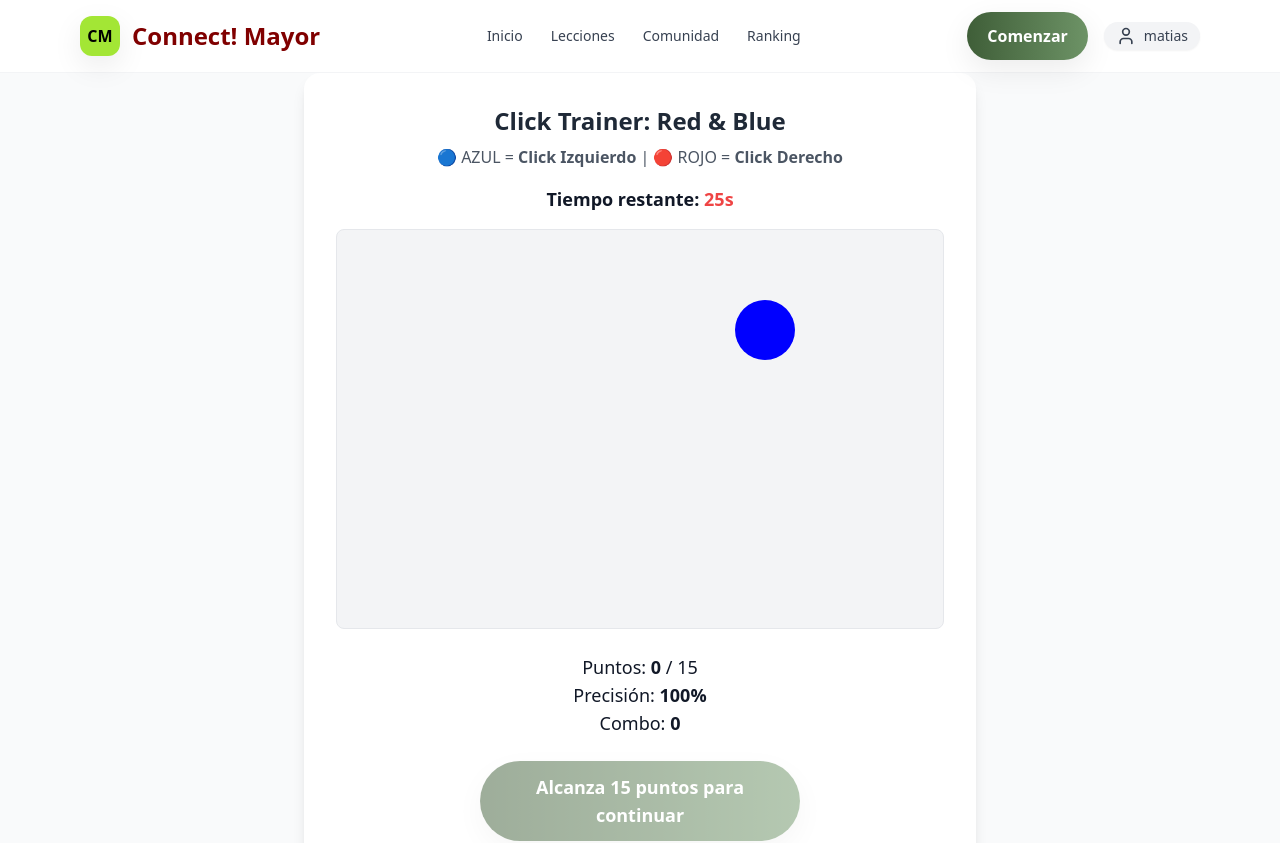
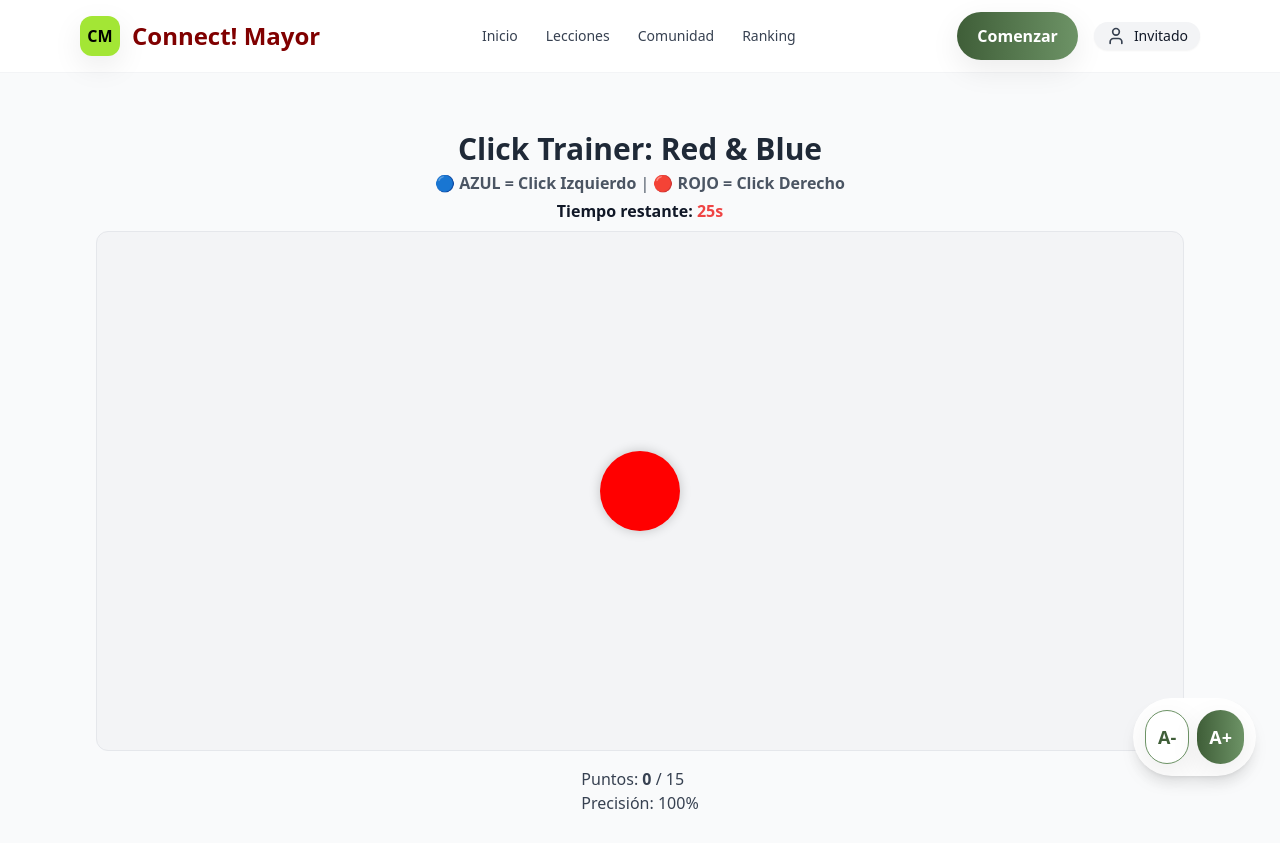
Before and after one commit to Shadol33-123/vite-react-tata, a React (Vite) app: page /leccion/nivel-basico/click-trainer in a window 1280 px wide. Shown: the top 843 px of the page. Built offline with nearby package versions, Linux system fonts and the light colour scheme.

Commit message:
Actualización del proyecto Connect! Mayor (26-10-2025)

```diff
--- a/src/App.jsx
+++ b/src/App.jsx
@@ -11,6 +11,8 @@ import ClickTrainer from "./game/ClickTrainer";
 import CaptchaTrainer from "./game/CaptchaTrainer";
 import IconFinder from "./game/IconFinder";
 import EmailTrainer from "./game/EmailTrainer";
+import FontSizeControl from "./components/FontSizeControl";
+
 
 export default function App() {
   return (
@@ -31,6 +33,7 @@ export default function App() {
           <Route path="*" element={<Home />} />
         </Routes>
       </main>
+      <FontSizeControl />
       <Footer />
     </div>
   );
--- /dev/null
+++ b/src/components/FontSizeControl.jsx
@@ -0,0 +1,26 @@
+import { useState, useEffect } from "react";
+
+export default function FontSizeControl() {
+  const [fontSize, setFontSize] = useState(100);
+
+  useEffect(() => {
+    document.documentElement.style.fontSize = `${fontSize}%`;
+  }, [fontSize]);
+
+  return (
+    <div className="fixed bottom-6 right-6 bg-white shadow-lg rounded-full p-3 flex gap-2 z-50">
+      <button
+        onClick={() => setFontSize((f) => Math.max(80, f - 10))}
+        className="btn btn-ghost text-lg px-3"
+      >
+        A-
+      </button>
+      <button
+        onClick={() => setFontSize((f) => Math.min(150, f + 10))}
+        className="btn btn-primary text-lg px-3"
+      >
+        A+
+      </button>
+    </div>
+  );
+}
--- a/src/components/Navbar.jsx
+++ b/src/components/Navbar.jsx
@@ -1,5 +1,5 @@
 import { NavLink, Link } from 'react-router-dom';
-import { User } from 'lucide-react'; // Icono minimalista
+import UserMenu from "./UserMenu";
 
 export default function Navbar() {
   const items = [
@@ -41,10 +41,7 @@ export default function Navbar() {
           </Link>
 
           {/* Perfil */}
-          <div className="flex items-center gap-2 bg-gray-100 px-3 py-1 rounded-full shadow-sm cursor-pointer hover:bg-gray-200 transition">
-            <User size={20} className="text-gray-700" />
-            <span className="text-gray-700 font-medium text-sm">matias</span>
-          </div>
+          <UserMenu />
         </div>
       </div>
     </nav>
--- /dev/null
+++ b/src/components/UserMenu.jsx
@@ -0,0 +1,82 @@
+import { useState } from "react";
+import { Moon, Sun, LogOut, User, Settings } from "lucide-react";
+
+export default function UserMenu() {
+  const [open, setOpen] = useState(false);
+  const [darkMode, setDarkMode] = useState(false);
+  const user = localStorage.getItem("userName");
+
+  const toggleMenu = () => setOpen(!open);
+  const toggleDarkMode = () => {
+    setDarkMode(!darkMode);
+    document.documentElement.classList.toggle("dark");
+  };
+
+  const handleLogout = () => {
+    localStorage.removeItem("userName");
+    window.location.href = "/";
+  };
+
+  return (
+    <div className="relative">
+      {/* Botón Avatar */}
+      <button
+        onClick={toggleMenu}
+        className="flex items-center gap-2 bg-gray-100 px-3 py-1 rounded-full shadow-sm hover:bg-gray-200 transition"
+      >
+        <User size={20} className="text-gray-700" />
+        <span className="font-medium text-sm">{user || "Invitado"}</span>
+      </button>
+
+      {/* Panel desplegable */}
+      {open && (
+        <div className="absolute right-0 mt-3 w-64 bg-white shadow-2xl rounded-2xl p-4 z-50 border">
+          {/* Encabezado */}
+          <div className="flex items-center gap-3 mb-4">
+            <div className="w-10 h-10 rounded-full bg-lime-400 text-black font-extrabold grid place-items-center">
+              {user ? user[0].toUpperCase() : "?"}
+            </div>
+            <div>
+              <p className="font-semibold">{user || "Invitado"}</p>
+              <p className="text-xs text-gray-500">Cuenta Connect! Mayor</p>
+            </div>
+          </div>
+
+          {/* Opciones */}
+          <ul className="space-y-2 text-sm text-gray-700">
+            <li className="flex justify-between items-center cursor-pointer hover:bg-gray-100 px-2 py-2 rounded-lg transition">
+              <div className="flex items-center gap-2">
+                <Settings size={16} />
+                <span>Configuración</span>
+              </div>
+            </li>
+
+            <li
+              onClick={toggleDarkMode}
+              className="flex justify-between items-center cursor-pointer hover:bg-gray-100 px-2 py-2 rounded-lg transition"
+            >
+              <div className="flex items-center gap-2">
+                {darkMode ? <Moon size={16} /> : <Sun size={16} />}
+                <span>Modo oscuro</span>
+              </div>
+              <label className="relative inline-flex items-center cursor-pointer">
+                <input type="checkbox" checked={darkMode} readOnly className="sr-only" />
+                <div className="w-9 h-5 bg-gray-300 rounded-full peer-checked:bg-green-500 after:content-[''] after:absolute after:top-[2px] after:left-[2px] after:bg-white after:border-gray-300 after:border after:rounded-full after:h-4 after:w-4 after:transition-all peer-checked:after:translate-x-4"></div>
+              </label>
+            </li>
+
+            {user && (
+              <li
+                onClick={handleLogout}
+                className="flex items-center gap-2 cursor-pointer text-red-600 hover:bg-red-50 px-2 py-2 rounded-lg transition"
+              >
+                <LogOut size={16} />
+                <span>Cerrar sesión</span>
+              </li>
+            )}
+          </ul>
+        </div>
+      )}
+    </div>
+  );
+}
--- a/src/game/ClickTrainer.jsx
+++ b/src/game/ClickTrainer.jsx
@@ -1,140 +1,155 @@
-import { useState, useEffect, useRef, useCallback } from "react";
+import { useState, useEffect, useRef } from "react";
 import { useNavigate } from "react-router-dom";
 
 export default function ClickTrainer() {
   const [score, setScore] = useState(0);
-  const [combo, setCombo] = useState(0);
-  const [accuracy, setAccuracy] = useState(100);
-  const [totalClicks, setTotalClicks] = useState(0);
-  const [targetColor, setTargetColor] = useState(null);
-  const [position, setPosition] = useState({ top: "50%", left: "50%" });
-  const [feedback, setFeedback] = useState("");
-  const [gameOver, setGameOver] = useState(false);
-  const [timeLeft, setTimeLeft] = useState(30);
+  const [precision, setPrecision] = useState(100);
+  const [time, setTime] = useState(30);
+  const [color, setColor] = useState("red");
+  const [pos, setPos] = useState({ x: 50, y: 50 });
+  const [clicks, setClicks] = useState(0);
+  const [hits, setHits] = useState(0);
+  const [message, setMessage] = useState("");
+  const [messageColor, setMessageColor] = useState("");
+  const [running, setRunning] = useState(true);
+  const [finished, setFinished] = useState(false);
+  const navigate = useNavigate();
+  const areaRef = useRef(null);
 
-  const timerRef = useRef(null);
-  const navigate = useNavigate();
+  useEffect(() => {
+    const interval = setInterval(() => {
+      if (running && time > 0) {
+        setTime((t) => t - 1);
+      } else if (time <= 0 && running) {
+        setRunning(false);
+        setFinished(true);
+      }
+    }, 1000);
+    return () => clearInterval(interval);
+  }, [running, time]);
 
-  // Generar nuevo objetivo
-  const generateTarget = useCallback(() => {
-    const colors = ["red", "blue"];
-    const randomColor = colors[Math.floor(Math.random() * colors.length)];
-    setTargetColor(randomColor);
-    setPosition({
-      top: `${Math.random() * 70 + 10}%`,
-      left: `${Math.random() * 70 + 10}%`,
+  const randomPos = () => ({
+    x: Math.random() * 80 + 10, // margen seguro
+    y: Math.random() * 70 + 15,
   });
-  }, []);
 
-  // Iniciar juego
-  const startGame = useCallback(() => {
-    setScore(0);
-    setCombo(0);
-    setAccuracy(100);
-    setTotalClicks(0);
-    setGameOver(false);
-    setTimeLeft(30);
-    generateTarget();
-    startTimer();
-  }, [generateTarget]);
+  const randomColor = () => (Math.random() > 0.5 ? "red" : "blue");
 
-  // Control del temporizador
-  const startTimer = () => {
-    if (timerRef.current) clearInterval(timerRef.current);
-    timerRef.current = setInterval(() => {
-      setTimeLeft((prev) => {
-        if (prev <= 1) {
-          clearInterval(timerRef.current);
-          setGameOver(true);
-          return 0;
+  const handleClick = (e) => {
+    if (!running) return;
+    setClicks((c) => c + 1);
+
+    const isLeft = e.button === 0;
+    const isRight = e.button === 2;
+    const correct =
+      (color === "blue" && isLeft) || (color === "red" && isRight);
+
+    if (correct) {
+      setScore((s) => s + 1);
+      setHits((h) => h + 1);
+      setMessage("✅ ¡Bien hecho!");
+      setMessageColor("text-green-600");
+      setColor(randomColor());
+      setPos(randomPos());
+    } else {
+      setMessage("❌ Error, intenta de nuevo");
+      setMessageColor("text-red-600");
     }
-        return prev - 1;
-      });
-    }, 1000);
+
+    setPrecision(((hits / (clicks + 1)) * 100).toFixed(0));
   };
 
-  // Ejecutar al cargar
-  useEffect(() => {
-    startGame();
-    return () => clearInterval(timerRef.current);
-  }, [startGame]);
+  const handleContextMenu = (e) => e.preventDefault();
 
-  // Manejo de clics
-  const handleClick = (e) => {
-    e.preventDefault();
-    if (gameOver) return;
-
-    setTotalClicks((prev) => prev + 1);
-    const correct =
-      (e.type === "click" && targetColor === "blue") ||
-      (e.type === "contextmenu" && targetColor === "red");
-
-    if (correct) {
-      setScore((prev) => prev + 1);
-      setCombo((prev) => prev + 1);
-      setFeedback("Perfect!");
-      setTimeout(() => setFeedback(""), 500);
-      generateTarget();
-    } else {
-      setCombo(0);
-      setFeedback("Intenta de nuevo");
-      setTimeout(() => setFeedback(""), 700);
-    }
-
-    setAccuracy((((correct ? score + 1 : score) / (totalClicks + 1)) * 100).toFixed(1));
+  const restart = () => {
+    setScore(0);
+    setPrecision(100);
+    setTime(30);
+    setClicks(0);
+    setHits(0);
+    setRunning(true);
+    setFinished(false);
+    setMessage("");
+    setColor(randomColor());
+    setPos({ x: 50, y: 50 });
   };
 
   return (
-    <div className="flex flex-col items-center justify-center min-h-screen bg-gray-50 px-4">
-      <div className="bg-white shadow-lg rounded-2xl p-8 w-full max-w-2xl text-center">
-        <h1 className="text-2xl font-bold text-gray-800 mb-2">
+    <div
+      className="flex flex-col items-center justify-center h-screen w-screen bg-gray-50 overflow-hidden"
+      onContextMenu={handleContextMenu}
+    >
+      {/* Header */}
+      <div className="text-center mb-2">
+        <h1 className="text-3xl font-bold text-gray-800">
           Click Trainer: Red & Blue
         </h1>
-        <p className="text-gray-600 mb-4">
-          🔵 AZUL = <b>Click Izquierdo</b> | 🔴 ROJO = <b>Click Derecho</b>
+        <p className="text-gray-600 mt-1">
+          🔵 <b>AZUL = Click Izquierdo</b> | 🔴 <b>ROJO = Click Derecho</b>
         </p>
-        <p className="text-lg font-semibold mb-4">
+        <p className="font-semibold mt-1">
           Tiempo restante:{" "}
-          <span className="text-red-500 font-bold">{timeLeft}s</span>
+          <span className="text-red-500 font-bold">{time}s</span>
         </p>
+      </div>
 
-        {!gameOver ? (
-          <div className="relative w-full h-[400px] border rounded-lg bg-gray-100 flex items-center justify-center">
+      {/* Área de juego fullscreen */}
       <div
-              onClick={handleClick}
-              onContextMenu={handleClick}
+        ref={areaRef}
+        className="relative bg-gray-100 rounded-xl border border-gray-200"
+        style={{
+          width: "85%",
+          height: "65vh",
+          maxWidth: "1200px",
+        }}
+        onMouseDown={handleClick}
+      >
+        {running && (
+          <div
             style={{
               position: "absolute",
-                top: position.top,
-                left: position.left,
-                width: "60px",
-                height: "60px",
-                backgroundColor: targetColor,
+              top: `${pos.y}%`,
+              left: `${pos.x}%`,
+              transform: "translate(-50%, -50%)",
+              width: "80px",
+              height: "80px",
               borderRadius: "50%",
+              backgroundColor: color,
               cursor: "pointer",
+              boxShadow: "0 0 12px rgba(0,0,0,0.2)",
+              transition: "all 0.2s ease",
             }}
-            />
-            {feedback && (
-              <p className="absolute bottom-4 left-1/2 transform -translate-x-1/2 text-lg font-bold text-green-600">
-                {feedback}
-              </p>
+          ></div>
         )}
       </div>
-        ) : (
-          <p className="mt-6 text-lg text-gray-600">
-            🎮 Juego terminado. Tu puntaje:{" "}
-            <span className="text-blue-600 font-bold">{score}</span>
+
+      {/* Mensajes dinámicos */}
+      {message && (
+        <p className={`mt-3 text-lg font-semibold ${messageColor}`}>
+          {message}
         </p>
       )}
 
-        <div className="mt-6 text-lg">
-          <p>Puntos: <span className="font-bold">{score}</span> / 15</p>
-          <p>Precisión: <span className="font-bold">{accuracy}%</span></p>
-          <p>Combo: <span className="font-bold">{combo}</span></p>
+      {/* Puntajes */}
+      <div className="mt-4 text-gray-700 font-medium">
+        <p>
+          Puntos: <b>{score}</b> / 15
+        </p>
+        <p>Precisión: {precision}%</p>
       </div>
 
-        {/* Botón para pasar al CAPTCHA */}
-        <div className="mt-6">
+      {/* Final del juego */}
+      {finished && (
+        <div className="mt-6 flex flex-col items-center gap-3">
+          <p className="text-green-600 font-semibold">
+            ¡Tiempo terminado! 🎉
+          </p>
+          <button
+            onClick={restart}
+            className="btn btn-primary text-lg w-full max-w-xs"
+          >
+            Reiniciar
+          </button>
           <button
             onClick={() => navigate("/leccion/nivel-basico/captcha")}
             disabled={score < 15}
@@ -142,10 +157,12 @@ export default function ClickTrainer() {
               score < 15 ? "opacity-50 cursor-not-allowed" : ""
             }`}
           >
-            {score < 15 ? "Alcanza 15 puntos para continuar" : "Siguiente"}
+            {score < 15
+              ? "Alcanza 15 puntos para continuar"
+              : "Siguiente"}
           </button>
         </div>
-      </div>
+      )}
     </div>
   );
 }
--- a/src/pages/Community.jsx
+++ b/src/pages/Community.jsx
@@ -1,16 +1,26 @@
-import { useState } from "react";
+import { useState, useEffect } from "react";
 
 export default function Community() {
+  // 🔹 Publicaciones iniciales
   const [posts, setPosts] = useState([
     { id: 1, author: "Marta", text: "¡Pude hacer mi primera videollamada con mi nieta!", likes: 12 },
     { id: 2, author: "Pedro", text: "Al fin aprendí a mandar audios sin equivocarme 😅", likes: 7 },
     { id: 3, author: "Rosa", text: "Me encantó la clase de seguridad, ahora me siento más tranquila.", likes: 15 },
   ]);
 
-  const [messages, setMessages] = useState([]);
+  // 🔹 Chat de apoyo (mensaje predeterminado)
+  const [messages, setMessages] = useState([
+    {
+      id: 0,
+      sender: "Moderador",
+      text: "👋 ¡Bienvenido/a al chat de apoyo! ¿En qué podemos ayudarte hoy?",
+      time: new Date().toLocaleTimeString(),
+    },
+  ]);
   const [input, setInput] = useState("");
   const [helpers] = useState(["Ana López", "Carlos Pérez", "María González"]);
 
+  // 🔹 Likes en publicaciones
   const handleLike = (id) => {
     setPosts((prev) =>
       prev.map((post) =>
@@ -19,14 +29,39 @@ export default function Community() {
     );
   };
 
+  // 🔹 Enviar mensaje al chat
   const handleSendMessage = (e) => {
     e.preventDefault();
     if (input.trim() === "") return;
 
-    const newMessage = { id: Date.now(), text: input, sender: "Tú" };
-    setMessages([...messages, newMessage]);
+    const userMessage = {
+      id: Date.now(),
+      text: input,
+      sender: "Tú",
+      time: new Date().toLocaleTimeString(),
+    };
+
+    setMessages((prev) => [...prev, userMessage]);
     setInput("");
+
+    // Respuesta automática del moderador
+    setTimeout(() => {
+      setMessages((prev) => [
+        ...prev,
+        {
+          id: Date.now() + 1,
+          text: "👋 Hola, ya informamos a uno de nuestros moderadores. Lo atenderemos en un segundo.",
+          sender: "Moderador",
+          time: new Date().toLocaleTimeString(),
+        },
+      ]);
+    }, 1500);
   };
+
+  // 🔹 Guardar mensajes en el almacenamiento local
+  useEffect(() => {
+    localStorage.setItem("communityMessages", JSON.stringify(messages));
+  }, [messages]);
 
   return (
     <section className="px-4 sm:px-6 py-12 md:py-16">
@@ -40,35 +75,13 @@ export default function Community() {
         </div>
 
         <div className="grid md:grid-cols-3 gap-6">
-          {/* Publicaciones */}
-          <div className="md:col-span-2 space-y-5">
-            {posts.map((p) => (
-              <article key={p.id} className="card p-5 shadow-sm">
-                <div className="flex items-center justify-between">
-                  <h3 className="font-semibold text-brand">{p.author}</h3>
-                  <span className="pill bg-amber-100 text-amber-800">+{p.likes} 👍</span>
-                </div>
-                <p className="mt-2 text-gray-700">{p.text}</p>
-                <div className="mt-4 flex gap-2">
-                  <button className="btn btn-ghost">Comentar</button>
-                  <button
-                    onClick={() => handleLike(p.id)}
-                    className="btn btn-primary"
-                  >
-                    Me gusta
-                  </button>
-                </div>
-              </article>
-            ))}
+          {/* 🔹 Chat de apoyo (primero) */}
+          <div className="md:col-span-2 order-1 space-y-6">
+            <div className="card p-4 shadow-inner border">
+              <h3 className="sub-title mb-3">💬 Chat de apoyo</h3>
 
-            {/* Chat */}
-            <div className="card p-4 mt-6 shadow-inner border">
-              <h3 className="sub-title mb-3">Chat de apoyo</h3>
-              <div className="h-48 overflow-y-auto space-y-3 bg-gray-50 rounded-lg p-3 border">
-                {messages.length === 0 ? (
-                  <p className="text-gray-500 text-center">No hay mensajes aún. ¡Sé el primero en saludar! 👋</p>
-                ) : (
-                  messages.map((msg) => (
+              <div className="h-64 overflow-y-auto space-y-3 bg-gray-50 rounded-lg p-3 border">
+                {messages.map((msg) => (
                   <div
                     key={msg.id}
                     className={`p-3 rounded-lg max-w-[80%] ${
@@ -79,10 +92,11 @@ export default function Community() {
                   >
                     <p className="text-sm font-semibold">{msg.sender}</p>
                     <p>{msg.text}</p>
+                    <p className="text-xs text-gray-500 mt-1">{msg.time}</p>
                   </div>
-                  ))
-                )}
+                ))}
               </div>
+
               <form onSubmit={handleSendMessage} className="mt-3 flex gap-2">
                 <input
                   type="text"
@@ -97,13 +111,40 @@ export default function Community() {
                 </button>
               </form>
             </div>
+
+            {/* 🔹 Publicaciones (ahora van al final) */}
+            <div className="space-y-5">
+              <h3 className="sub-title mb-2">📰 Publicaciones recientes</h3>
+              {posts.map((p) => (
+                <article key={p.id} className="card p-5 shadow-sm">
+                  <div className="flex items-center justify-between">
+                    <h3 className="font-semibold text-brand">{p.author}</h3>
+                    <span className="pill bg-amber-100 text-amber-800">
+                      +{p.likes} 👍
+                    </span>
+                  </div>
+                  <p className="mt-2 text-gray-700">{p.text}</p>
+                  <div className="mt-4 flex gap-2">
+                    <button className="btn btn-ghost">Comentar</button>
+                    <button
+                      onClick={() => handleLike(p.id)}
+                      className="btn btn-primary"
+                    >
+                      Me gusta
+                    </button>
+                  </div>
+                </article>
+              ))}
+            </div>
           </div>
 
-          {/* Barra lateral */}
-          <aside className="space-y-4">
+          {/* 🔹 Barra lateral */}
+          <aside className="space-y-4 order-2">
             {/* Voluntarios */}
             <div className="card p-4">
-              <h4 className="font-bold text-[#800000] mb-2">Voluntarios conectados</h4>
+              <h4 className="font-bold text-[#800000] mb-2">
+                Voluntarios conectados
+              </h4>
               <ul className="space-y-1 text-gray-700">
                 {helpers.map((helper, index) => (
                   <li key={index} className="flex items-center gap-2 text-sm">
@@ -115,7 +156,9 @@ export default function Community() {
 
             {/* Reglas */}
             <div className="card p-4">
-              <h4 className="font-bold text-[#800000] mb-2">Reglas de convivencia</h4>
+              <h4 className="font-bold text-[#800000] mb-2">
+                Reglas de convivencia
+              </h4>
               <ul className="list-disc pl-5 text-gray-700 text-sm space-y-1">
                 <li>Respeto primero.</li>
                 <li>No compartas contraseñas.</li>
```
Also changed, not shown: src/components/Lessons.jsx (+46 -9 lines), src/game/CaptchaTrainer.jsx (+23 -10 lines), src/pages/LessonDetail.jsx (+15 -14 lines). Lines whose indentation alone changed are shown as unchanged.
